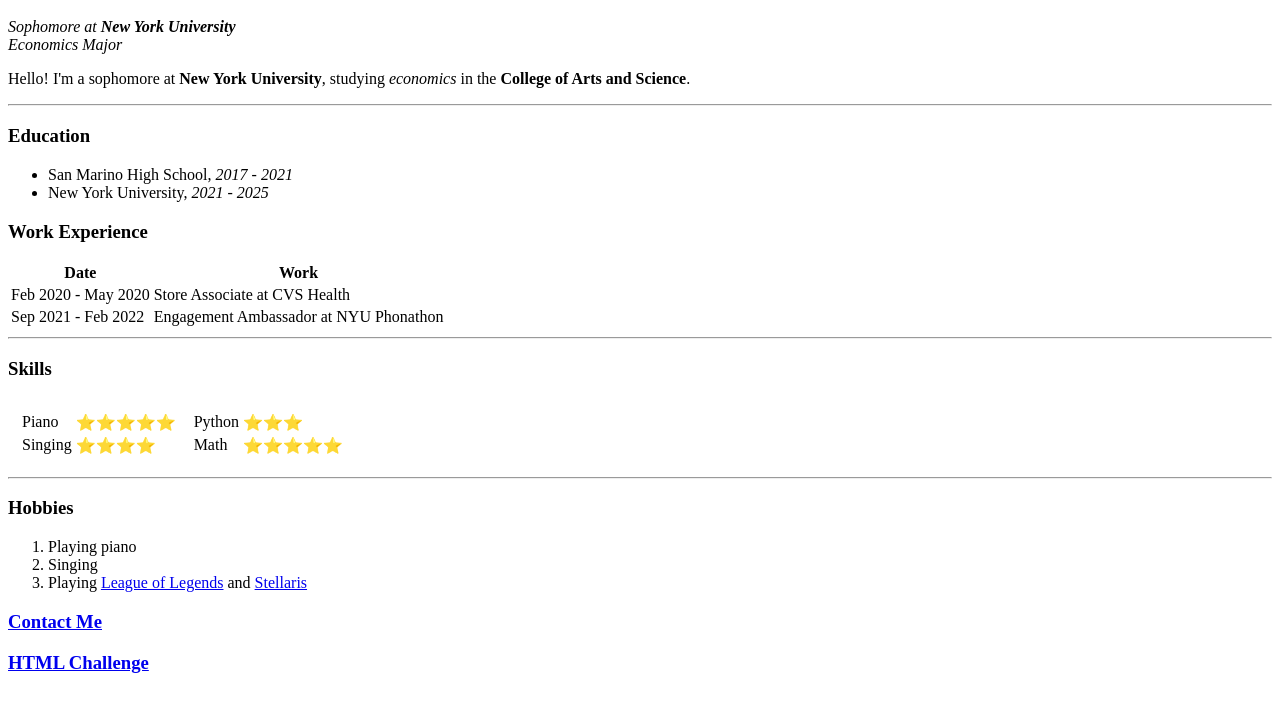
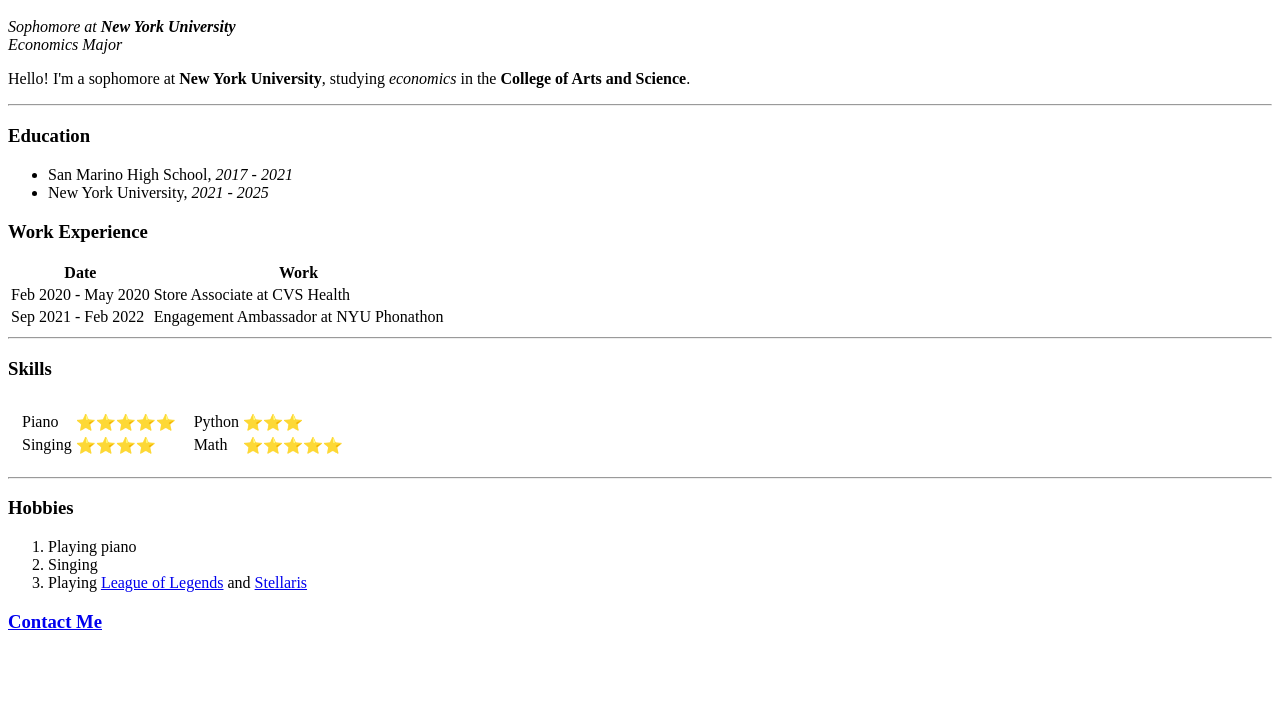
Before and after one commit to jc10667/cv, a plain HTML site: page index.html in a window 1280 px wide. Shown: the part 48-760 px from the top of the page. Drawn offline with Linux system fonts and the light colour scheme.

Commit message:
Update index.html

```diff
--- a/index.html
+++ b/index.html
@@ -77,7 +77,6 @@
     </ol>
 
     <h3><a href="contacts.html">Contact Me</a></h3>
-    <h3><a href="html-challenge.html">HTML Challenge</a></h3>
 
   </body>
 </html>
```
